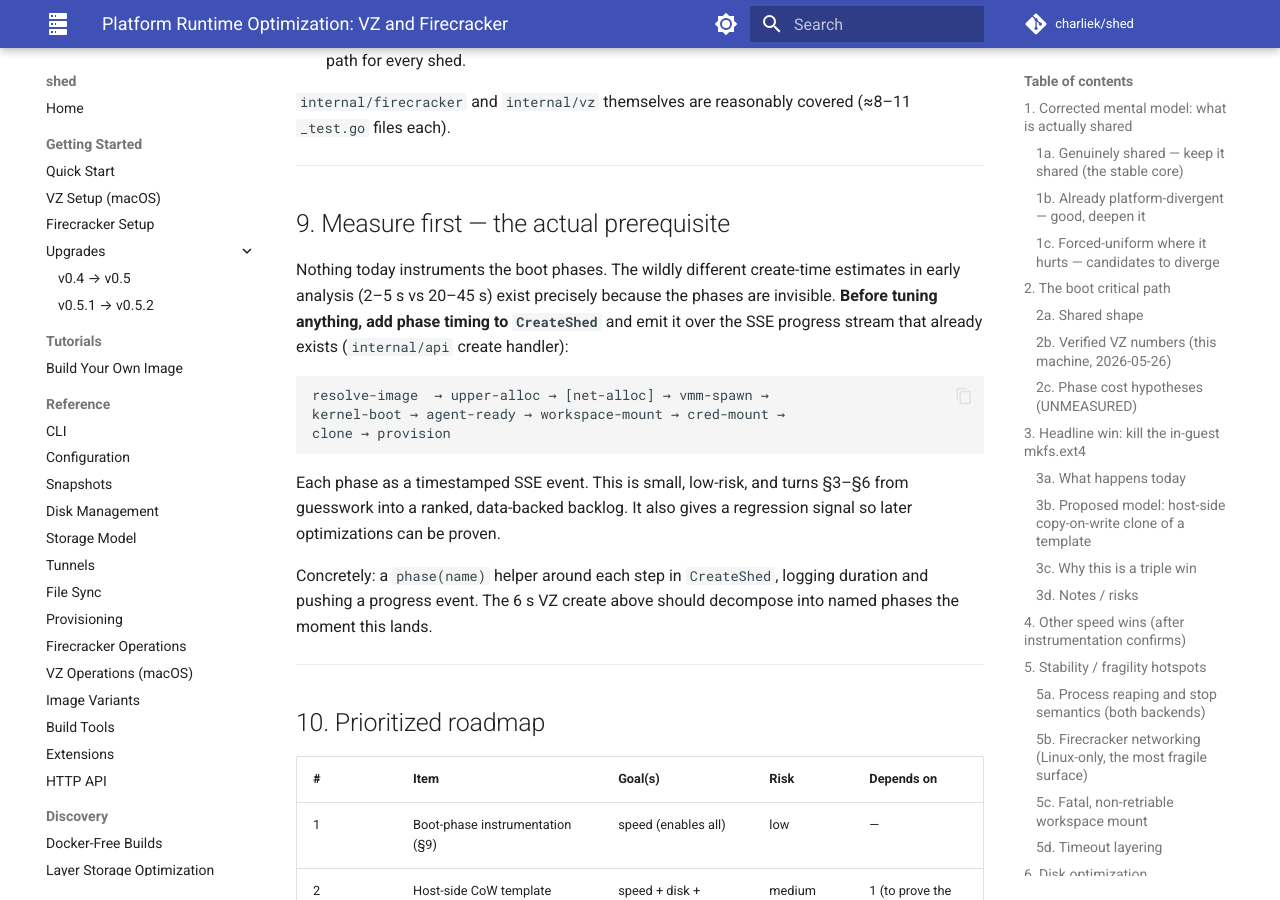
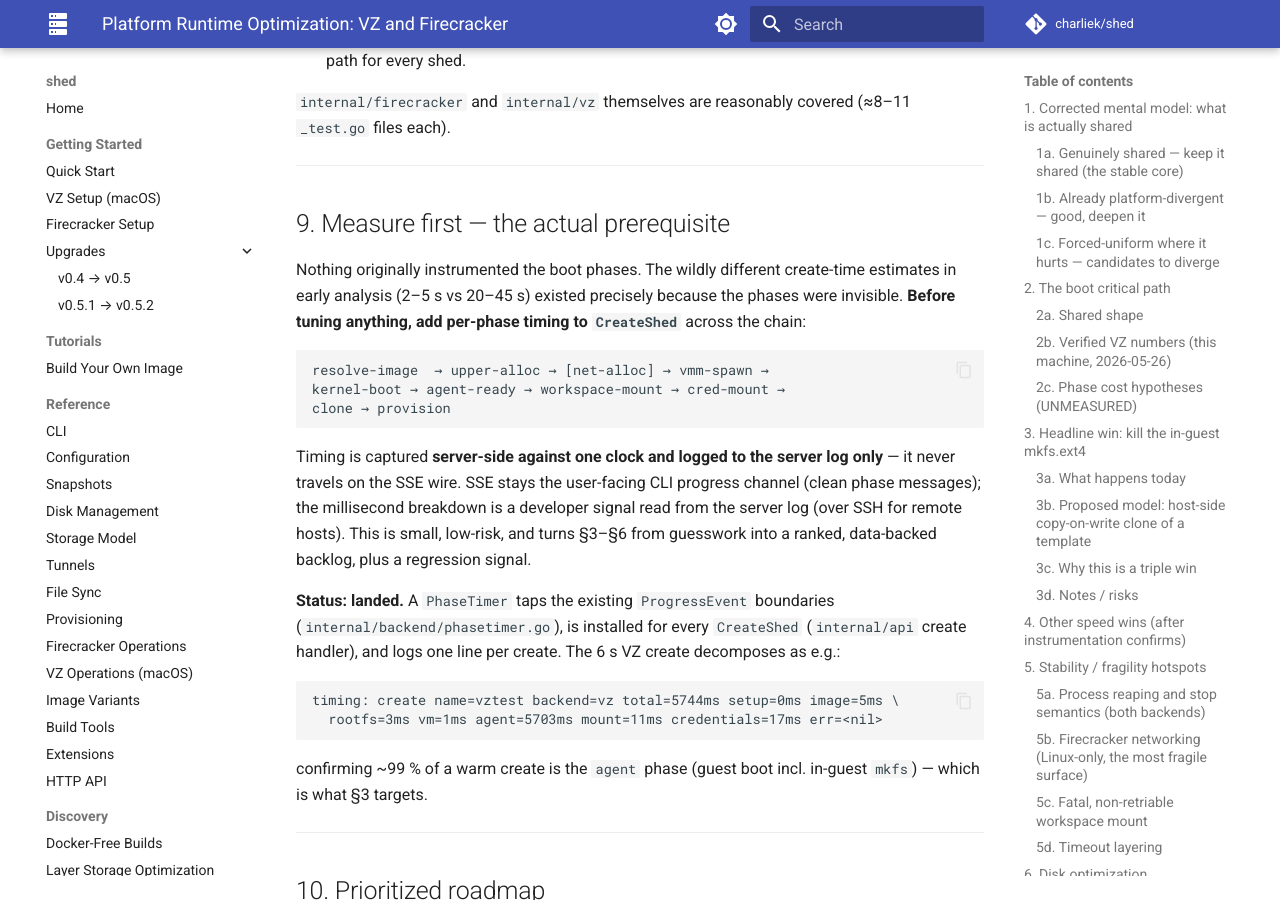
Before and after one commit to charliek/shed, an MkDocs documentation site: the page built from docs/discovery/platform-runtime-optimization.md, in a window 1280 px wide and 900 px high, scrolled down 8152 px. Built offline with MkDocs 1.6.1 and Material for MkDocs 9.7.7, drawn with Linux system fonts in a browser that asks for light colours; comment, search, counter and statistics services are not loaded; some of the changed text lies outside the part shown.

Commit message:
docs: timing is server-log-only, not SSE; add code-fence languages
Addresses CodeRabbit review on #118:
- §9 said phase timing is emitted 'over the SSE progress stream', which
  contradicts the implemented (and intended) design: timing is captured
  server-side and logged to the server log only; SSE stays the user-facing
  CLI channel. Rewrote §9 to match and marked it landed with sample output.
- Added language hints (text/bash) to fenced blocks.

Skipped the suggestion to fold the four phasetimer tests into one
table-driven Test: they exercise four distinct behaviors (breakdown, error
annotation, guest spans, tee fan-out), which read more clearly as separate
named tests than as a heterogeneous case table.

Co-Authored-By: Claude Opus 4.7 (1M context) <noreply@anthropic.com>

````diff
--- a/docs/discovery/platform-runtime-optimization.md
+++ b/docs/discovery/platform-runtime-optimization.md
@@ -83,7 +83,7 @@ document is mostly about these.
 Both backends run the same ordered chain inside `CreateShed`. None of it
 is parallelized today:
 
-```
+```text
 resolve image (pull if needed)      ── network-bound, 0–minutes
   → allocate writable upper          ── sparse file + fsync
     → [FC only] allocate CID/IP/TAP  ── netlink, privileged
@@ -107,14 +107,14 @@ VZ entry points: `internal/vz/client.go:112` (`CreateShed`),
 
 ### 2b. Verified VZ numbers (this machine, 2026-05-26)
 
-```
-shed -s my-server create vztest --local-dir <tmp>   →  real 0m6.061s
+```bash
+shed -s my-server create vztest --local-dir <tmp>   #  real 0m6.061s
 ```
 
 with a warm image cache (no pull) and no `--repo`/provisioning. The
 guest rootfs at the end is:
 
-```
+```text
 overlay on / type overlay (rw, lowerdir=/lower, upperdir=/upper/data, workdir=/upper/work)
 workspace on /workspace type virtiofs (rw)
 ```
@@ -345,25 +345,36 @@ covered (≈8–11 `_test.go` files each).
 
 ## 9. Measure first — the actual prerequisite
 
-Nothing today instruments the boot phases. The wildly different
-create-time estimates in early analysis (2–5 s vs 20–45 s) exist
-precisely because the phases are invisible. **Before tuning anything,
-add phase timing to `CreateShed`** and emit it over the SSE progress
-stream that already exists (`internal/api` create handler):
+Nothing originally instrumented the boot phases. The wildly different
+create-time estimates in early analysis (2–5 s vs 20–45 s) existed
+precisely because the phases were invisible. **Before tuning anything,
+add per-phase timing to `CreateShed`** across the chain:
 
-```
+```text
 resolve-image  → upper-alloc → [net-alloc] → vmm-spawn →
 kernel-boot → agent-ready → workspace-mount → cred-mount →
 clone → provision
 ```
 
-Each phase as a timestamped SSE event. This is small, low-risk, and
-turns §3–§6 from guesswork into a ranked, data-backed backlog. It also
-gives a regression signal so later optimizations can be proven.
+Timing is captured **server-side against one clock and logged to the
+server log only** — it never travels on the SSE wire. SSE stays the
+user-facing CLI progress channel (clean phase messages); the millisecond
+breakdown is a developer signal read from the server log (over SSH for
+remote hosts). This is small, low-risk, and turns §3–§6 from guesswork
+into a ranked, data-backed backlog, plus a regression signal.
 
-Concretely: a `phase(name)` helper around each step in `CreateShed`,
-logging duration and pushing a progress event. The 6 s VZ create above
-should decompose into named phases the moment this lands.
+**Status: landed.** A `PhaseTimer` taps the existing `ProgressEvent`
+boundaries (`internal/backend/phasetimer.go`), is installed for every
+`CreateShed` (`internal/api` create handler), and logs one line per
+create. The 6 s VZ create decomposes as e.g.:
+
+```text
+timing: create name=vztest backend=vz total=5744ms setup=0ms image=5ms \
+  rootfs=3ms vm=1ms agent=5703ms mount=11ms credentials=17ms err=<nil>
+```
+
+confirming ~99 % of a warm create is the `agent` phase (guest boot incl.
+in-guest `mkfs`) — which is what §3 targets.
 
 ---
 
````
